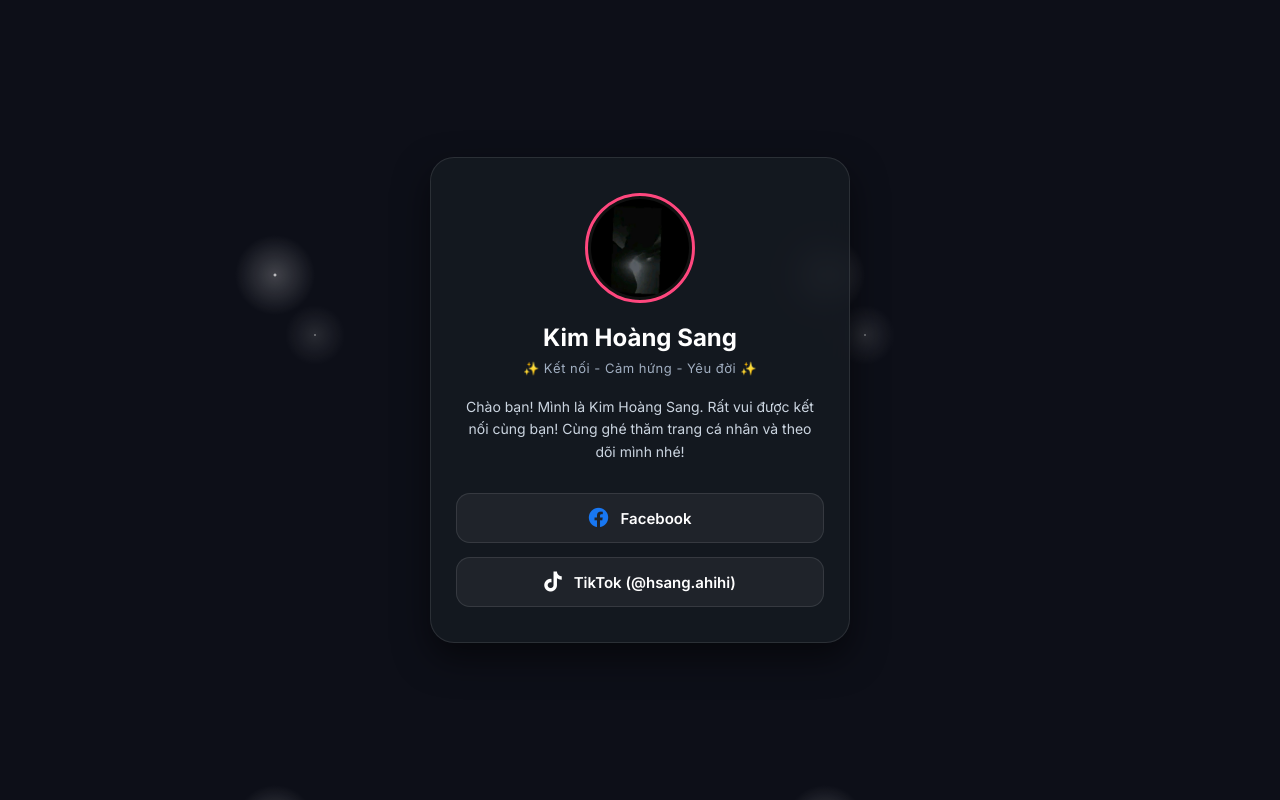
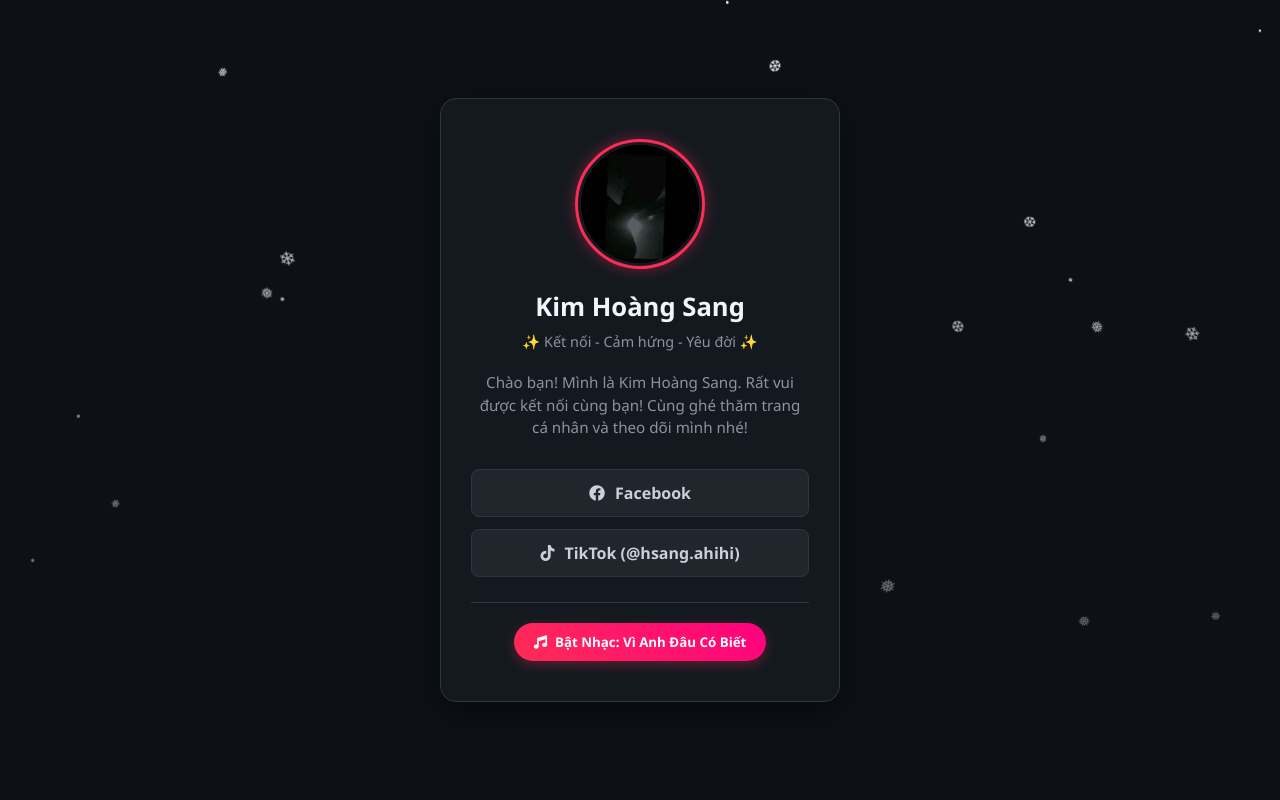
Before and after one commit to kimsang29033-git/my-proflie, a plain HTML site: page index.html in a window 1280 px wide. Drawn offline with Linux system fonts and the light colour scheme.

Commit message:
Update index.html

```diff
--- a/index.html
+++ b/index.html
@@ -4,50 +4,77 @@
     <meta charset="UTF-8">
     <meta name="viewport" content="width=device-width, initial-scale=1.0">
     <title>Profile - Kim Hoàng Sang</title>
-    <!-- Font chữ và Icons -->
-    <link href="https://fonts.googleapis.com/css2?family=Inter:wght@300;400;600;700&display=swap" rel="stylesheet">
     <link rel="stylesheet" href="https://cdnjs.cloudflare.com/ajax/libs/font-awesome/6.4.0/css/all.min.css">
-
     <style>
         * {
             margin: 0;
             padding: 0;
             box-sizing: border-box;
-            font-family: 'Inter', sans-serif;
+            font-family: 'Segoe UI', Tahoma, Geneva, Verdana, sans-serif;
         }
 
         body {
-            background-color: #0d0f18;
-            background-image:
-                radial-gradient(white, rgba(255,255,255,.2) 2px, transparent 40px),
-                radial-gradient(white, rgba(255,255,255,.1) 1px, transparent 30px);
-            background-size: 550px 550px;
-            background-position: 0 0, 40px 60px;
-            color: #ffffff;
-            min-height: 100vh;
+            background-color: #0d1117;
+            color: #c9d1d9;
             display: flex;
             justify-content: center;
             align-items: center;
+            min-height: 100vh;
             padding: 20px;
+            overflow-x: hidden;
+            position: relative;
         }
 
-        .profile-card {
-            background: rgba(22, 27, 34, 0.85);
-            backdrop-filter: blur(12px);
-            border: 1px solid rgba(255, 255, 255, 0.1);
+        /* Hiệu ứng tuyết rơi */
+        .snowflake {
+            position: fixed;
+            top: -10px;
+            color: #fff;
+            user-select: none;
+            z-index: 1;
+            pointer-events: none;
+            animation-name: fall;
+            animation-timing-function: linear;
+            animation-iteration-count: infinite;
+            opacity: 0.8;
+        }
+
+        @keyframes fall {
+            0% {
+                transform: translateY(0) rotate(0deg);
+                opacity: 0.9;
+            }
+            100% {
+                transform: translateY(105vh) rotate(360deg);
+                opacity: 0.2;
+            }
+        }
+
+        /* Card cá nhân */
+        .card {
+            background-color: rgba(22, 27, 34, 0.9);
+            border: 1px solid #30363d;
+            border-radius: 16px;
+            padding: 40px 30px;
+            max-width: 400px;
             width: 100%;
-            max-width: 420px;
-            padding: 35px 25px;
-            border-radius: 24px;
-            box-shadow: 0 15px 35px rgba(0, 0, 0, 0.5);
             text-align: center;
+            box-shadow: 0 10px 30px rgba(0, 0, 0, 0.5);
+            transition: transform 0.3s ease;
+            position: relative;
+            z-index: 2;
+            backdrop-filter: blur(5px);
+        }
+
+        .card:hover {
+            transform: translateY(-5px);
         }
 
         .avatar-container {
             position: relative;
-            width: 110px;
-            height: 110px;
-            margin: 0 auto 20px auto;
+            width: 130px;
+            height: 130px;
+            margin: 0 auto 20px;
         }
 
         .avatar {
@@ -55,93 +82,167 @@
             height: 100%;
             border-radius: 50%;
             object-fit: cover;
-            border: 3px solid #ff477e;
+            border: 3px solid #fe2c55;
             padding: 3px;
-            background: #111;
+            box-shadow: 0 0 15px rgba(254, 44, 85, 0.4);
         }
 
         .name {
-            font-size: 24px;
+            font-size: 1.6rem;
             font-weight: 700;
+            color: #f0f6fc;
             margin-bottom: 8px;
-            color: #ffffff;
         }
 
         .tagline {
-            font-size: 13px;
-            color: #a0aec0;
+            font-size: 0.9rem;
+            color: #8b949e;
             margin-bottom: 20px;
-            letter-spacing: 0.5px;
         }
 
         .bio {
-            font-size: 14px;
-            color: #cbd5e0;
-            line-height: 1.6;
+            font-size: 0.95rem;
+            line-height: 1.5;
+            color: #8b949e;
             margin-bottom: 30px;
-            padding: 0 10px;
         }
 
-        .links-container {
+        .links {
             display: flex;
             flex-direction: column;
-            gap: 14px;
+            gap: 12px;
         }
 
-        .link-btn {
+        .btn {
             display: flex;
             align-items: center;
             justify-content: center;
-            gap: 12px;
-            background: rgba(255, 255, 255, 0.05);
-            border: 1px solid rgba(255, 255, 255, 0.1);
-            color: #ffffff;
-            padding: 14px 20px;
-            border-radius: 14px;
+            gap: 10px;
+            padding: 12px;
+            border-radius: 8px;
             text-decoration: none;
-            font-size: 15px;
             font-weight: 600;
-            transition: all 0.3s ease;
+            transition: all 0.2s ease;
+            background-color: #21262d;
+            color: #c9d1d9;
+            border: 1px solid #30363d;
         }
 
-        .link-btn:hover {
-            background: rgba(255, 255, 255, 0.15);
-            transform: translateY(-2px);
-            border-color: rgba(255, 255, 255, 0.3);
+        .btn-facebook:hover {
+            background-color: #1877f2;
+            color: white;
+            border-color: #1877f2;
         }
 
-        .link-btn i {
-            font-size: 20px;
+        .btn-tiktok:hover {
+            background-color: #000000;
+            color: white;
+            border-color: #fe2c55;
         }
 
-        .btn-fb i { color: #1877f2; }
-        .btn-tt i { color: #ffffff; }
+        /* Nút phát nhạc */
+        .music-player {
+            margin-top: 25px;
+            padding-top: 20px;
+            border-top: 1px solid #30363d;
+        }
+
+        .music-btn {
+            background: linear-gradient(45deg, #fe2c55, #ff007f);
+            color: white;
+            border: none;
+            padding: 10px 20px;
+            border-radius: 20px;
+            font-weight: 600;
+            cursor: pointer;
+            display: inline-flex;
+            align-items: center;
+            gap: 8px;
+            transition: transform 0.2s, box-shadow 0.2s;
+            box-shadow: 0 4px 12px rgba(254, 44, 85, 0.3);
+        }
+
+        .music-btn:hover {
+            transform: scale(1.05);
+            box-shadow: 0 6px 16px rgba(254, 44, 85, 0.5);
+        }
     </style>
 </head>
 <body>
 
-    <div class="profile-card">
+    <div class="card">
         <div class="avatar-container">
-            <img src="sang.png" alt="Avatar" class="avatar">
+            <img src="sang.png" alt="Kim Hoàng Sang" class="avatar">
         </div>
 
         <h1 class="name">Kim Hoàng Sang</h1>
-        <div class="tagline">✨ Kết nối - Cảm hứng - Yêu đời ✨</div>
+        <p class="tagline">✨ Kết nối - Cảm hứng - Yêu đời ✨</p>
 
         <p class="bio">
             Chào bạn! Mình là Kim Hoàng Sang. Rất vui được kết nối cùng bạn! Cùng ghé thăm trang cá nhân và theo dõi mình nhé!
         </p>
 
-        <div class="links-container">
-            <a href="https://www.facebook.com/h24302?locale=vi_VN" target="_blank" class="link-btn btn-fb">
-                <i class="fa-brands fa-facebook"></i> Facebook
+        <div class="links">
+            <a href="https://www.facebook.com/h24302?locale=vi_VN" target="_blank" class="btn btn-facebook">
+                <i class="fab fa-facebook"></i> Facebook
             </a>
+            <a href="https://www.tiktok.com/@hsang.ahihi" target="_blank" class="btn btn-tiktok">
+                <i class="fab fa-tiktok"></i> TikTok (@hsang.ahihi)
+            </a>
+        </div>
 
-            <a href="https://www.tiktok.com/@hsang.ahihi" target="_blank" class="link-btn btn-tt">
-                <i class="fa-brands fa-tiktok"></i> TikTok (@hsang.ahihi)
-            </a>
+        <!-- Trình phát nhạc -->
+        <div class="music-player">
+            <button id="playBtn" class="music-btn">
+                <i class="fas fa-music"></i> <span id="musicText">Bật Nhạc: Vì Anh Đâu Có Biết</span>
+            </button>
+            <audio id="bgMusic" loop src="https://files.catbox.moe/8s0z9i.mp3"></audio>
         </div>
     </div>
 
+    <!-- Script tạo tuyết rơi & Điều khiển nhạc -->
+    <script>
+        // Hiệu ứng Tuyết Rơi
+        function createSnowflake() {
+            const snowflake = document.createElement('div');
+            snowflake.classList.add('snowflake');
+
+            const icons = ['❄', '❅', '❆', '•'];
+            snowflake.innerText = icons[Math.floor(Math.random() * icons.length)];
+
+            snowflake.style.left = Math.random() * 100 + 'vw';
+            const size = Math.random() * 12 + 10;
+            snowflake.style.fontSize = size + 'px';
+
+            const duration = Math.random() * 5 + 3;
+            snowflake.style.animationDuration = duration + 's';
+
+            document.body.appendChild(snowflake);
+
+            setTimeout(() => {
+                snowflake.remove();
+            }, duration * 1000);
+        }
+
+        setInterval(createSnowflake, 200);
+
+        // Điều khiển nhạc
+        const audio = document.getElementById('bgMusic');
+        const playBtn = document.getElementById('playBtn');
+        const musicText = document.getElementById('musicText');
+
+        playBtn.addEventListener('click', () => {
+            if (audio.paused) {
+                audio.play();
+                musicText.innerText = "Tắt Nhạc";
+                playBtn.style.background = "#30363d";
+            } else {
+                audio.pause();
+                musicText.innerText = "Bật Nhạc: Vì Anh Đâu Có Biết";
+                playBtn.style.background = "linear-gradient(45deg, #fe2c55, #ff007f)";
+            }
+        });
+    </script>
+
 </body>
 </html>
```
